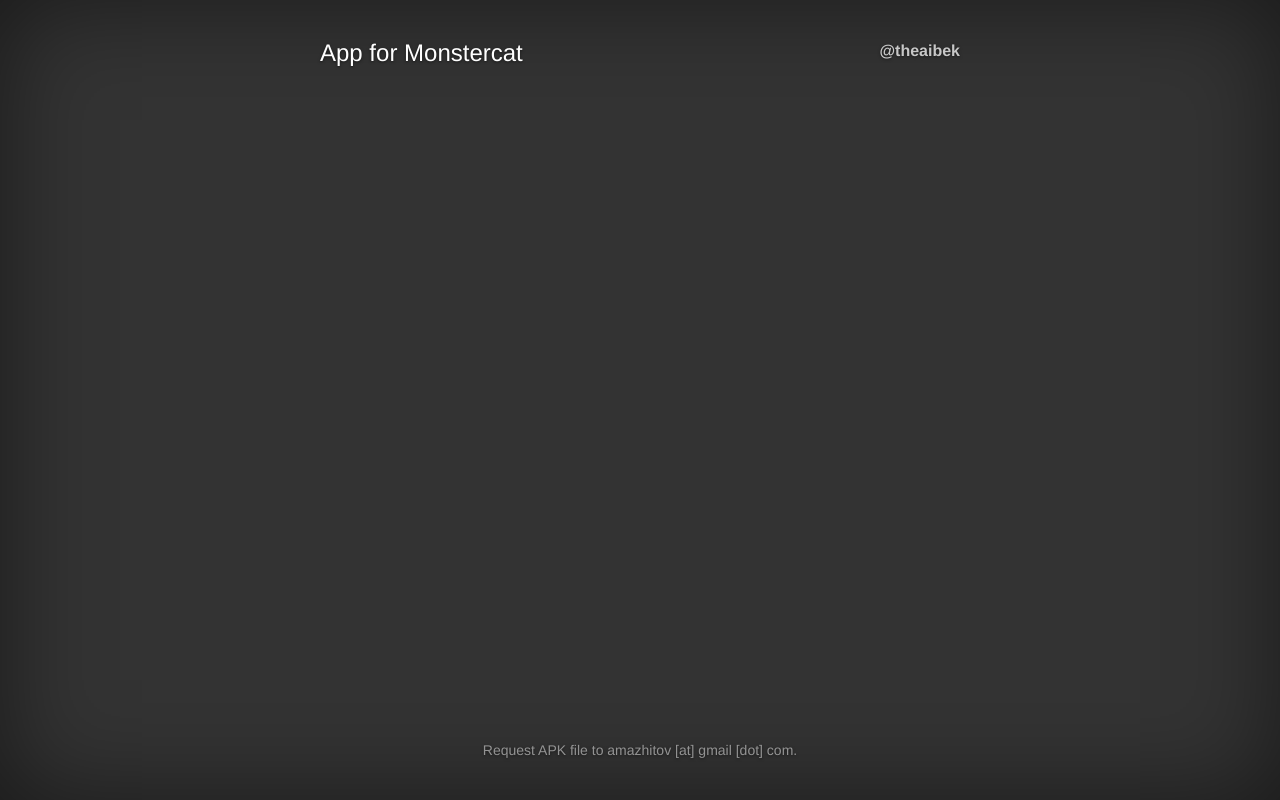
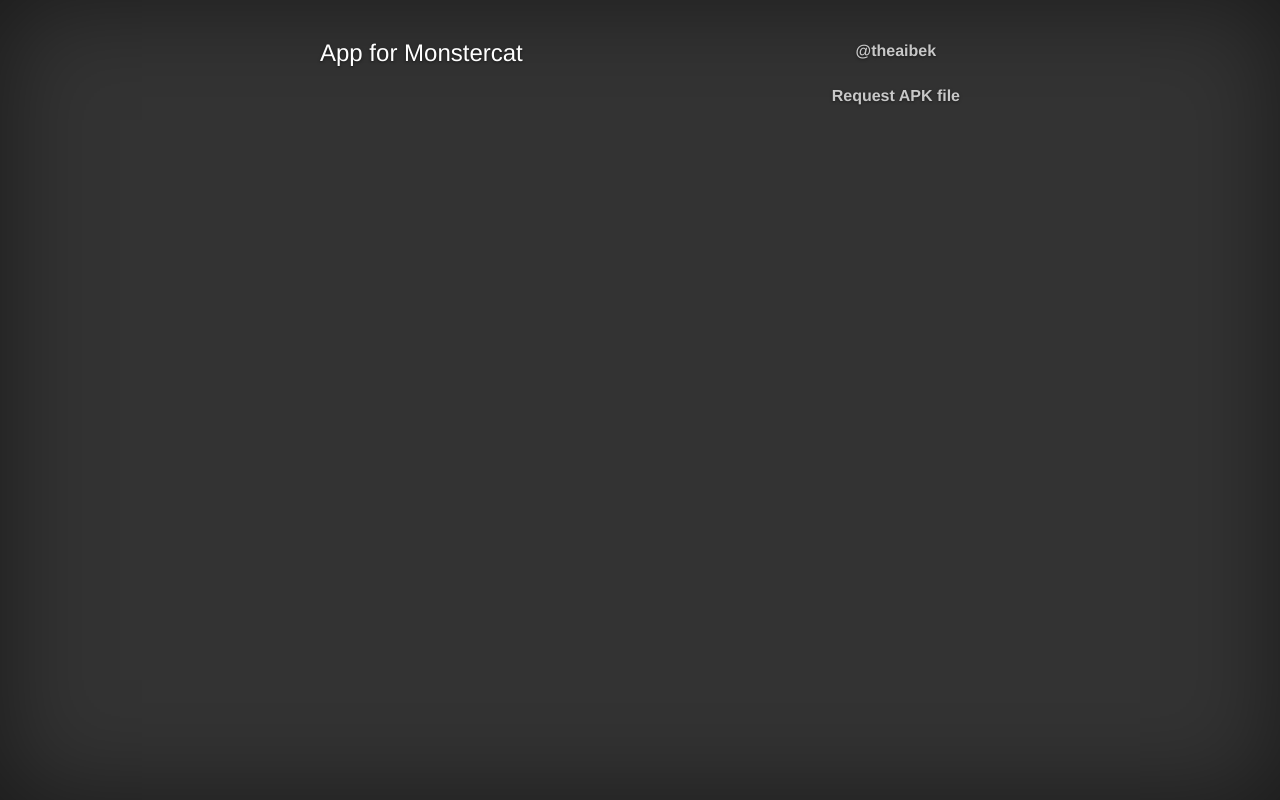
Before and after one commit to gitter-badger/monstercapp, a plain HTML site: page index.html in a window 1280 px wide. Drawn offline with nearby package versions, Linux system fonts and the light colour scheme.

Commit message:
Update index.html

```diff
--- a/index.html
+++ b/index.html
@@ -26,18 +26,15 @@
               <nav>
                 <ul class="nav masthead-nav">
                   <li>
-                    <a href="https://twitter.com/theaibek">@theaibek</a>
+                    <a href="https://twitter.com/theaibek" class="active">@theaibek</a>
+                    <a href="mailto:amazhitov@gmail.com">Request APK file</a>
                   </li>
                 </ul>
               </nav>
             </div>
           </div>
           <div class="inner cover">
-          </div>
-          <div class="mastfoot">
-            <div class="inner">
-              <p>Request APK file to amazhitov [at] gmail [dot] com.</p>
-            </div>
+<!--             asd -->
           </div>
         </div>
       </div>
```
